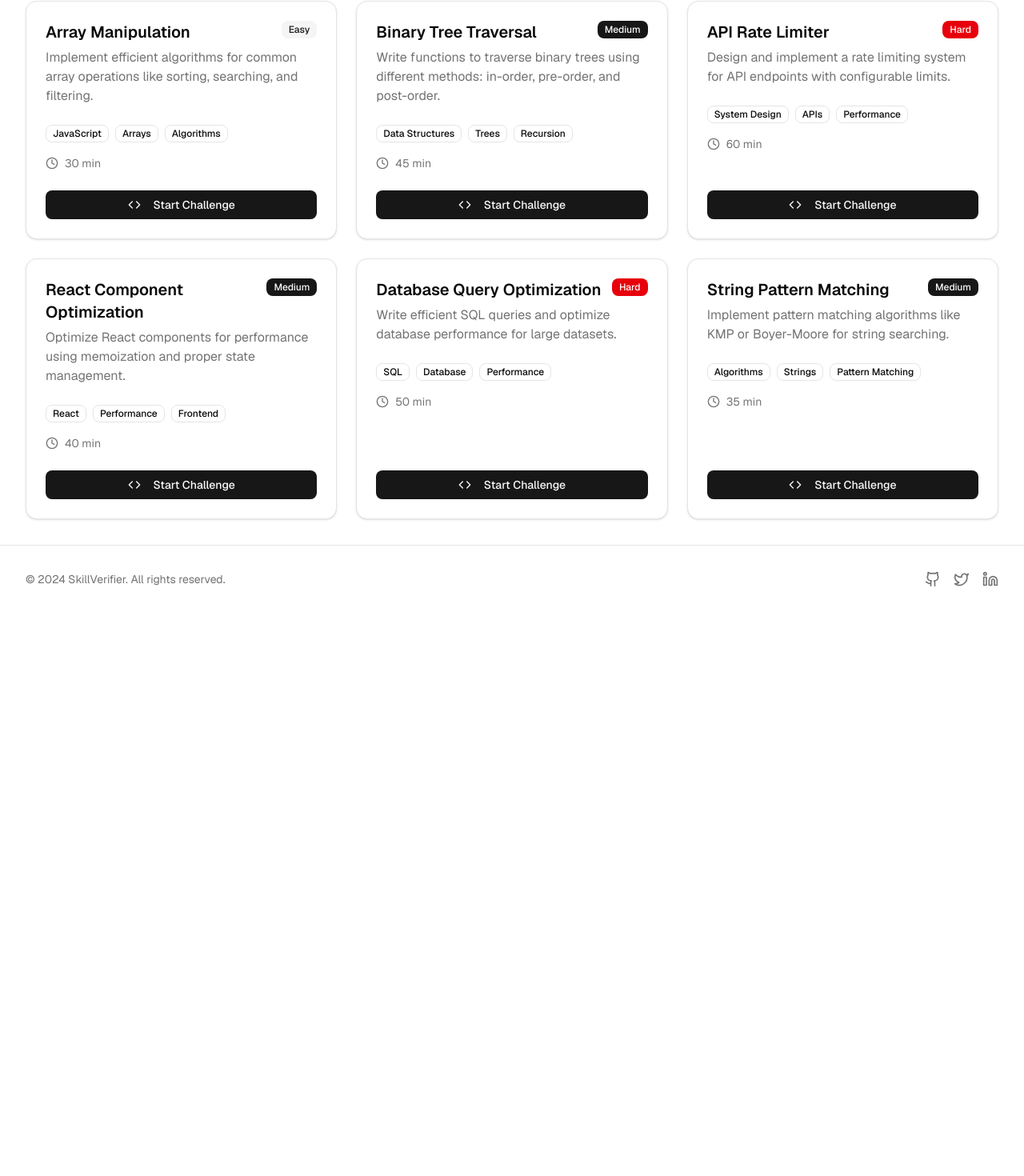
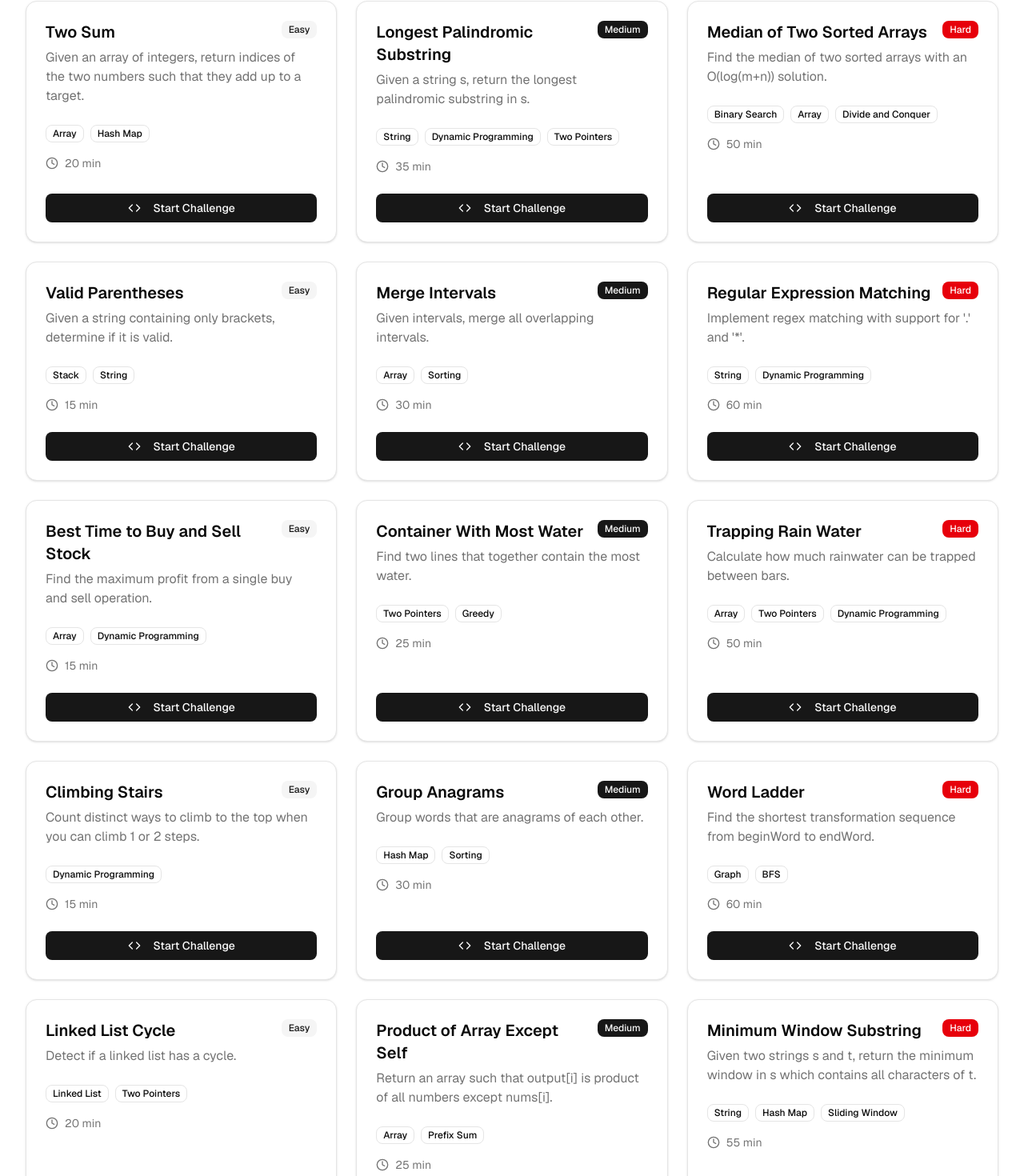
Before and after one commit to Saurabhyadav0/Hack-BNB-Skill-Verifier, a Next.js app: page /challenges in a window 1280 px wide. Shown: the part 208-1678 px from the top of the page at 80% size. Before the commit the page ends 974 px from the top, so only its background shows below. Built offline with nearby package versions, Linux system fonts and the light colour scheme.

Commit message:
added the challenge mock ddata

```diff
--- a/app/challenges/[id]/page.tsx
+++ b/app/challenges/[id]/page.tsx
@@ -11,67 +11,60 @@ const getChallengeById = (id: string) => {
   const challenges = {
     "1": {
       id: "1",
-      title: "Array Manipulation",
-      description: "Implement efficient algorithms for common array operations like sorting, searching, and filtering.",
-      difficulty: "Easy",
-      estimatedTime: "30 min",
-      tags: ["JavaScript", "Arrays", "Algorithms"],
-      prompt: `Write a function that takes an array of numbers and returns a new array with the following transformations:
-1. Remove all duplicate numbers
-2. Sort the array in ascending order
-3. Filter out numbers less than 10
+      title: "Median of Two Sorted Arrays",
+      description:
+        "Given two sorted arrays nums1 and nums2 of size m and n respectively, return the median of the two sorted arrays.",
+      difficulty: "Hard",
+      estimatedTime: "45 min",
+      tags: ["Array", "Binary Search", "Divide and Conquer"],
+      prompt: `You are given two sorted arrays nums1 and nums2 of size m and n respectively.
+Return the median of the two sorted arrays. The overall run time complexity should be O(log (m+n)).
 
-Example:
-Input: [5, 12, 8, 12, 3, 15, 8, 20]
-Output: [12, 15, 20]
+Example 1:
+Input: nums1 = [1,3], nums2 = [2]
+Output: 2.00000
 
-Your function should be named 'processArray' and take one parameter 'numbers'.`,
-      starterCode: `function processArray(numbers) {
+Example 2:
+Input: nums1 = [1,2], nums2 = [3,4]
+Output: 2.50000`,
+      starterCode: `function findMedianSortedArrays(nums1, nums2) {
   // Your code here
-
 }
 
-// Test your function
-console.log(processArray([5, 12, 8, 12, 3, 15, 8, 20]));`,
+// Test cases
+console.log(findMedianSortedArrays([1,3], [2])); // Expected: 2
+console.log(findMedianSortedArrays([1,2], [3,4])); // Expected: 2.5`,
     },
     "2": {
       id: "2",
-      title: "Binary Tree Traversal",
+      title: "Longest Palindromic Substring",
       description:
-        "Write functions to traverse binary trees using different methods: in-order, pre-order, and post-order.",
+        "Given a string s, return the longest palindromic substring in s.",
       difficulty: "Medium",
-      estimatedTime: "45 min",
-      tags: ["Data Structures", "Trees", "Recursion"],
-      prompt: `Implement three binary tree traversal methods for the given TreeNode structure:
+      estimatedTime: "35 min",
+      tags: ["Two Pointers", "String", "Dynamic Programming"],
+      prompt: `A palindrome is a string that reads the same forward and backward.
+Given a string s, return the longest palindromic substring in s.
 
-1. inorderTraversal(root) - Left, Root, Right
-2. preorderTraversal(root) - Root, Left, Right
-3. postorderTraversal(root) - Left, Right, Root
+Example 1:
+Input: s = "babad"
+Output: "bab"
+Explanation: "aba" is also a valid answer.
 
-Each function should return an array of node values in the correct order.`,
-      starterCode: `class TreeNode {
-  constructor(val, left = null, right = null) {
-    this.val = val;
-    this.left = left;
-    this.right = right;
-  }
-}
+Example 2:
+Input: s = "cbbd"
+Output: "bb"
 
-function inorderTraversal(root) {
+Constraints:
+- 1 <= s.length <= 1000
+- s consists of only digits and English letters.`,
+      starterCode: `function longestPalindrome(s) {
   // Your code here
 }
 
-function preorderTraversal(root) {
-  // Your code here
-}
-
-function postorderTraversal(root) {
-  // Your code here
-}
-
-// Test with sample tree
-const root = new TreeNode(1, null, new TreeNode(2, new TreeNode(3), null));
-console.log("Inorder:", inorderTraversal(root));`,
+// Test cases
+console.log(longestPalindrome("babad")); // Expected: "bab" or "aba"
+console.log(longestPalindrome("cbbd"));  // Expected: "bb"`,
     },
   }
 
--- a/app/challenges/page.tsx
+++ b/app/challenges/page.tsx
@@ -2,56 +2,167 @@ import { Navbar } from "@/components/navbar"
 import { Footer } from "@/components/footer"
 import { ChallengeCard } from "@/components/challenge-card"
 
-// Mock challenges data
+// Real LeetCode-style challenges (mixed difficulty)
 const challenges = [
   {
     id: "1",
-    title: "Array Manipulation",
-    description: "Implement efficient algorithms for common array operations like sorting, searching, and filtering.",
+    title: "Two Sum",
+    description: "Given an array of integers, return indices of the two numbers such that they add up to a target.",
     difficulty: "Easy",
-    estimatedTime: "30 min",
-    tags: ["JavaScript", "Arrays", "Algorithms"],
+    estimatedTime: "20 min",
+    tags: ["Array", "Hash Map"],
   },
   {
     id: "2",
-    title: "Binary Tree Traversal",
-    description:
-      "Write functions to traverse binary trees using different methods: in-order, pre-order, and post-order.",
+    title: "Longest Palindromic Substring",
+    description: "Given a string s, return the longest palindromic substring in s.",
     difficulty: "Medium",
-    estimatedTime: "45 min",
-    tags: ["Data Structures", "Trees", "Recursion"],
+    estimatedTime: "35 min",
+    tags: ["String", "Dynamic Programming", "Two Pointers"],
   },
   {
     id: "3",
-    title: "API Rate Limiter",
-    description: "Design and implement a rate limiting system for API endpoints with configurable limits.",
+    title: "Median of Two Sorted Arrays",
+    description: "Find the median of two sorted arrays with an O(log(m+n)) solution.",
     difficulty: "Hard",
-    estimatedTime: "60 min",
-    tags: ["System Design", "APIs", "Performance"],
+    estimatedTime: "50 min",
+    tags: ["Binary Search", "Array", "Divide and Conquer"],
   },
   {
     id: "4",
-    title: "React Component Optimization",
-    description: "Optimize React components for performance using memoization and proper state management.",
-    difficulty: "Medium",
-    estimatedTime: "40 min",
-    tags: ["React", "Performance", "Frontend"],
+    title: "Valid Parentheses",
+    description: "Given a string containing only brackets, determine if it is valid.",
+    difficulty: "Easy",
+    estimatedTime: "15 min",
+    tags: ["Stack", "String"],
   },
   {
     id: "5",
-    title: "Database Query Optimization",
-    description: "Write efficient SQL queries and optimize database performance for large datasets.",
-    difficulty: "Hard",
-    estimatedTime: "50 min",
-    tags: ["SQL", "Database", "Performance"],
+    title: "Merge Intervals",
+    description: "Given intervals, merge all overlapping intervals.",
+    difficulty: "Medium",
+    estimatedTime: "30 min",
+    tags: ["Array", "Sorting"],
   },
   {
     id: "6",
-    title: "String Pattern Matching",
-    description: "Implement pattern matching algorithms like KMP or Boyer-Moore for string searching.",
+    title: "Regular Expression Matching",
+    description: "Implement regex matching with support for '.' and '*'.",
+    difficulty: "Hard",
+    estimatedTime: "60 min",
+    tags: ["String", "Dynamic Programming"],
+  },
+  {
+    id: "7",
+    title: "Best Time to Buy and Sell Stock",
+    description: "Find the maximum profit from a single buy and sell operation.",
+    difficulty: "Easy",
+    estimatedTime: "15 min",
+    tags: ["Array", "Dynamic Programming"],
+  },
+  {
+    id: "8",
+    title: "Container With Most Water",
+    description: "Find two lines that together contain the most water.",
     difficulty: "Medium",
-    estimatedTime: "35 min",
-    tags: ["Algorithms", "Strings", "Pattern Matching"],
+    estimatedTime: "25 min",
+    tags: ["Two Pointers", "Greedy"],
+  },
+  {
+    id: "9",
+    title: "Trapping Rain Water",
+    description: "Calculate how much rainwater can be trapped between bars.",
+    difficulty: "Hard",
+    estimatedTime: "50 min",
+    tags: ["Array", "Two Pointers", "Dynamic Programming"],
+  },
+  {
+    id: "10",
+    title: "Climbing Stairs",
+    description: "Count distinct ways to climb to the top when you can climb 1 or 2 steps.",
+    difficulty: "Easy",
+    estimatedTime: "15 min",
+    tags: ["Dynamic Programming"],
+  },
+  {
+    id: "11",
+    title: "Group Anagrams",
+    description: "Group words that are anagrams of each other.",
+    difficulty: "Medium",
+    estimatedTime: "30 min",
+    tags: ["Hash Map", "Sorting"],
+  },
+  {
+    id: "12",
+    title: "Word Ladder",
+    description: "Find the shortest transformation sequence from beginWord to endWord.",
+    difficulty: "Hard",
+    estimatedTime: "60 min",
+    tags: ["Graph", "BFS"],
+  },
+  {
+    id: "13",
+    title: "Linked List Cycle",
+    description: "Detect if a linked list has a cycle.",
+    difficulty: "Easy",
+    estimatedTime: "20 min",
+    tags: ["Linked List", "Two Pointers"],
+  },
+  {
+    id: "14",
+    title: "Product of Array Except Self",
+    description: "Return an array such that output[i] is product of all numbers except nums[i].",
+    difficulty: "Medium",
+    estimatedTime: "25 min",
+    tags: ["Array", "Prefix Sum"],
+  },
+  {
+    id: "15",
+    title: "Minimum Window Substring",
+    description: "Given two strings s and t, return the minimum window in s which contains all characters of t.",
+    difficulty: "Hard",
+    estimatedTime: "55 min",
+    tags: ["String", "Hash Map", "Sliding Window"],
+  },
+  {
+    id: "16",
+    title: "Course Schedule",
+    description: "Given prerequisites, determine if all courses can be finished.",
+    difficulty: "Medium",
+    estimatedTime: "30 min",
+    tags: ["Graph", "Topological Sort"],
+  },
+  {
+    id: "17",
+    title: "Merge k Sorted Lists",
+    description: "Merge k sorted linked lists into one sorted list.",
+    difficulty: "Hard",
+    estimatedTime: "45 min",
+    tags: ["Linked List", "Heap", "Divide and Conquer"],
+  },
+  {
+    id: "18",
+    title: "Search in Rotated Sorted Array",
+    description: "Search a target in rotated sorted array using O(log n) time.",
+    difficulty: "Medium",
+    estimatedTime: "25 min",
+    tags: ["Array", "Binary Search"],
+  },
+  {
+    id: "19",
+    title: "LRU Cache",
+    description: "Design and implement an LRU cache.",
+    difficulty: "Hard",
+    estimatedTime: "50 min",
+    tags: ["Hash Map", "Linked List", "Design"],
+  },
+  {
+    id: "20",
+    title: "Subsets",
+    description: "Return all possible subsets (the power set).",
+    difficulty: "Medium",
+    estimatedTime: "25 min",
+    tags: ["Backtracking", "Array"],
   },
 ]
 
--- a/app/dashboard/page.tsx
+++ b/app/dashboard/page.tsx
@@ -10,18 +10,19 @@ import Link from "next/link"
 
 // Mock user data
 const userStats = {
-  totalChallenges: 12,
-  completedChallenges: 8,
+  totalChallenges: 20,
+  completedChallenges: 12,
   averageScore: 78,
-  nftsMinted: 5,
+  nftsMinted: 7,
 }
 
+// History of challenge attempts (mixed easy/medium/hard)
 const challengeAttempts = [
   {
     id: "1",
-    title: "Array Manipulation",
+    title: "Two Sum",
     difficulty: "Easy",
-    score: 85,
+    score: 90,
     status: "passed",
     nftMinted: true,
     attemptedAt: "2024-01-15",
@@ -29,9 +30,9 @@ const challengeAttempts = [
   },
   {
     id: "2",
-    title: "Binary Tree Traversal",
+    title: "Longest Palindromic Substring",
     difficulty: "Medium",
-    score: 92,
+    score: 84,
     status: "passed",
     nftMinted: true,
     attemptedAt: "2024-01-14",
@@ -39,9 +40,9 @@ const challengeAttempts = [
   },
   {
     id: "3",
-    title: "API Rate Limiter",
+    title: "Median of Two Sorted Arrays",
     difficulty: "Hard",
-    score: 45,
+    score: 55,
     status: "failed",
     nftMinted: false,
     attemptedAt: "2024-01-13",
@@ -49,9 +50,9 @@ const challengeAttempts = [
   },
   {
     id: "4",
-    title: "React Component Optimization",
-    difficulty: "Medium",
-    score: 88,
+    title: "Valid Parentheses",
+    difficulty: "Easy",
+    score: 100,
     status: "passed",
     nftMinted: true,
     attemptedAt: "2024-01-12",
@@ -59,8 +60,8 @@ const challengeAttempts = [
   },
   {
     id: "5",
-    title: "Database Query Optimization",
-    difficulty: "Hard",
+    title: "Merge Intervals",
+    difficulty: "Medium",
     score: 76,
     status: "passed",
     nftMinted: true,
@@ -69,9 +70,9 @@ const challengeAttempts = [
   },
   {
     id: "6",
-    title: "String Pattern Matching",
-    difficulty: "Medium",
-    score: 62,
+    title: "Regular Expression Matching",
+    difficulty: "Hard",
+    score: 48,
     status: "failed",
     nftMinted: false,
     attemptedAt: "2024-01-10",
@@ -79,9 +80,9 @@ const challengeAttempts = [
   },
   {
     id: "7",
-    title: "Graph Algorithms",
-    difficulty: "Hard",
-    score: 94,
+    title: "Best Time to Buy and Sell Stock",
+    difficulty: "Easy",
+    score: 95,
     status: "passed",
     nftMinted: true,
     attemptedAt: "2024-01-09",
@@ -89,13 +90,33 @@ const challengeAttempts = [
   },
   {
     id: "8",
-    title: "Dynamic Programming",
+    title: "Container With Most Water",
     difficulty: "Medium",
-    score: 71,
-    status: "passed",
+    score: 69,
+    status: "failed",
     nftMinted: false,
     attemptedAt: "2024-01-08",
     txHash: null,
+  },
+  {
+    id: "9",
+    title: "Trapping Rain Water",
+    difficulty: "Hard",
+    score: 82,
+    status: "passed",
+    nftMinted: true,
+    attemptedAt: "2024-01-07",
+    txHash: "0xabcd...wxyz",
+  },
+  {
+    id: "10",
+    title: "Climbing Stairs",
+    difficulty: "Easy",
+    score: 100,
+    status: "passed",
+    nftMinted: true,
+    attemptedAt: "2024-01-06",
+    txHash: "0x4444...yyyy",
   },
 ]
 
@@ -263,23 +284,6 @@ export default function DashboardPage() {
               </div>
             </CardContent>
           </Card>
-
-          {/* Call to Action */}
-          <div className="mt-8 text-center">
-            <Card className="max-w-2xl mx-auto">
-              <CardHeader>
-                <CardTitle>Ready for More Challenges?</CardTitle>
-                <CardDescription>Continue improving your skills and earning more proof-of-skill NFTs.</CardDescription>
-              </CardHeader>
-              <CardContent>
-                <Link href="/challenges">
-                  <Button size="lg" className="w-full sm:w-auto">
-                    Browse Challenges
-                  </Button>
-                </Link>
-              </CardContent>
-            </Card>
-          </div>
         </div>
       </main>
 
--- a/components/wallet-button.tsx
+++ b/components/wallet-button.tsx
@@ -2,7 +2,7 @@
 
 import { Button } from "@/components/ui/button";
 import { useAuth } from "@/contexts/auth-context";
-import { formatAddress } from "@/lib/ wallet";
+import { formatAddress } from "@/lib/wallet";
 import { Wallet, LogOut, Loader2 } from "lucide-react";
 import {
   DropdownMenu,
--- a/contexts/auth-context.tsx
+++ b/contexts/auth-context.tsx
@@ -13,7 +13,7 @@ import {
   getStoredWallet,
   type WalletError,
   type WalletState,
-} from "@/lib/ wallet";
+} from "@/lib/wallet";
 
 interface AuthContextType extends WalletState {
   connect: () => Promise<void>;
```
Also changed, not shown: lib/wallet.ts (renamed from lib/ wallet.ts).
